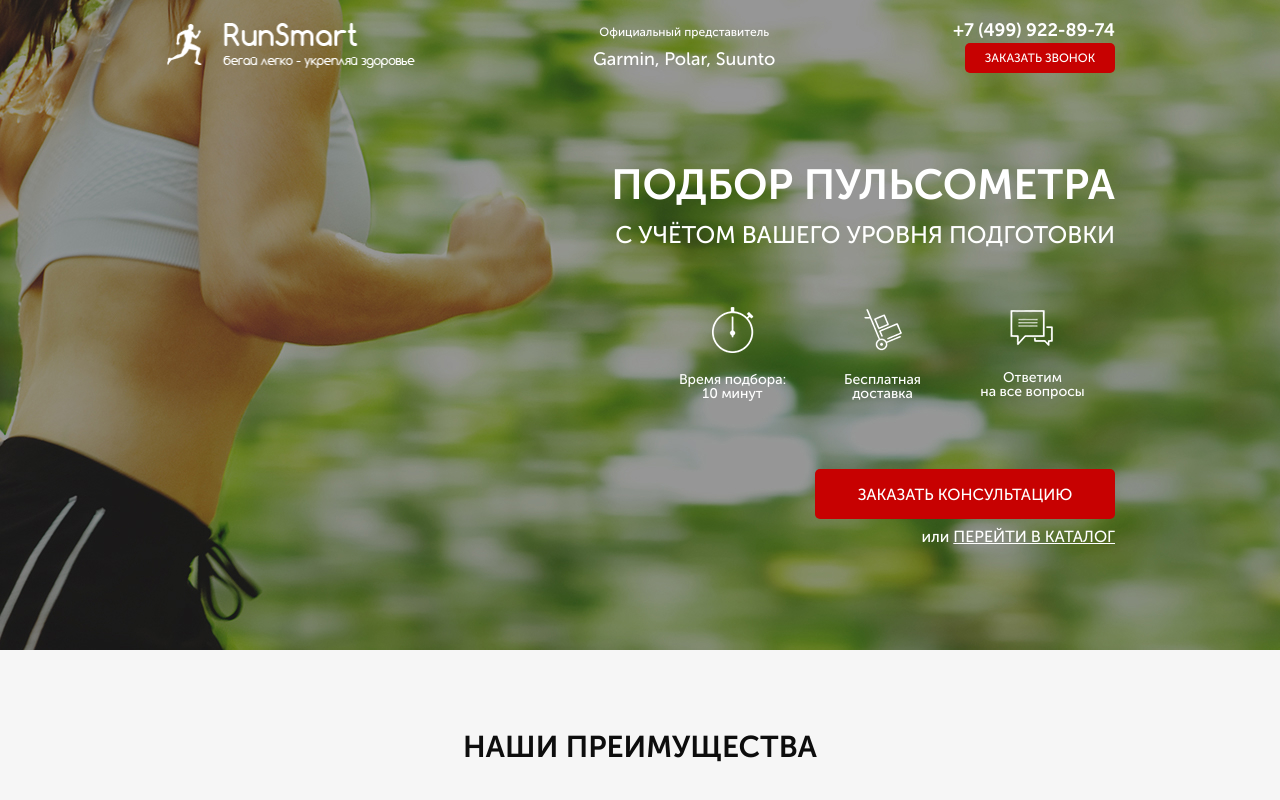
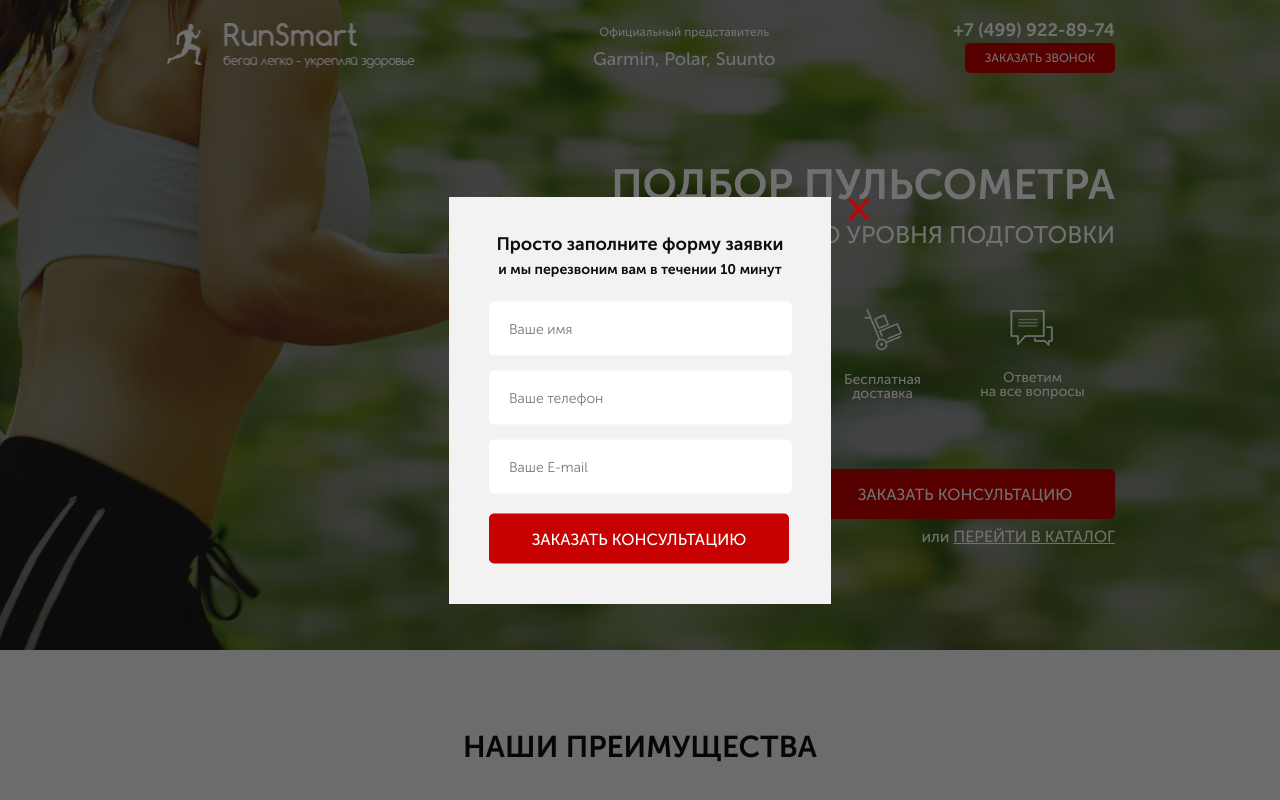
Before and after one commit to mogitrash/pulse, a plain HTML site: page index.html in a window 1280 px wide. Both pictures are taken after a click on the button "ЗАКАЗАТЬ ЗВОНОК". Shown: the top 800 px of the page. Drawn offline with nearby package versions, Linux system fonts and the light colour scheme; a web font is replaced by a local one.

Commit message:
modal windows added

```diff
--- a/index.html
+++ b/index.html
@@ -20,7 +20,7 @@
                 </div>
                 <div class="header__contacts">
                     <a href="tel:+74999228974" class="header__tel">+7 (499) 922-89-74</a>
-                    <button class="button">заказать звонок</button>
+                    <button data-modal = "consultation" class="button">заказать звонок</button>
                 </div>
             </header>
 
@@ -41,7 +41,7 @@
                         <div class="promo__text">Ответим <br> на все вопросы</div>
                     </div>
                 </div>
-                <button class="button button_main">заказать консультацию</button>
+                <button data-modal = "consultation" class="button button_main">заказать консультацию</button>
                 <div class="promo__link">или <a href="#">перейти в каталог</a></div>
             </div>
         </div>
@@ -136,7 +136,35 @@
                     <div class="catalog-item__wrapper">
                         <div class="catalog-item__content catalog-item__content_active">
                             <img src="img/photos/pulse_card.jpg" alt="" class="catalog-item__img">
-                            <div class="catalog-item__subtitle">Пульсометр Polar FT1</div>
+                            <div class="catalog-item__subtitle">Пульсометр Suunto M2</div>
+                            <div class="catalog-item__descr">Для первых шагов в тренировках, основанных на сердечном ритме</div>
+                            <a href="#" class="catalog-item__link">ПОДРОБНЕЕ</a>
+                        </div>
+                        <ul class="catalog-item__list">
+                            <li>Вы услышите звуковое оповещение о нужном пульсе во время тренировки;</li>
+                            <li>Вы увидите информативный графический индикатор целевых тренировочных зон пульса;</li>
+                            <li>Также Вы увидите информацию о расходе калорий за тренировку;</li>
+                            <li>Вы сможете посмотреть данные по 10 тренировкам.</li>
+                            <a href="" class="catalog-item__back">НАЗАД</a>
+                        </ul>
+                    </div>
+
+                    <hr>
+
+                    <div class="catalog-item__footer">
+                        <div class="catalog-item__prices">
+                            <div class="catalog-item__old-price">4 750 руб.</div>
+                            <div class="catalog-item__new-price">4 500 руб.</div>
+                        </div>
+                        <button class="button button_item">КУПИТЬ</button>
+                    </div>
+
+                </div>
+                <div class="catalog-item">
+                    <div class="catalog-item__wrapper">
+                        <div class="catalog-item__content catalog-item__content_active">
+                            <img src="img/photos/pulse_card.jpg" alt="" class="catalog-item__img">
+                            <div class="catalog-item__subtitle">Пульсометр Polar FT4</div>
                             <div class="catalog-item__descr">Для первых шагов в тренировках, основанных на сердечном ритме</div>
                             <a href="#" class="catalog-item__link">ПОДРОБНЕЕ</a>
                         </div>
@@ -192,7 +220,7 @@
                     <div class="catalog-item__wrapper">
                         <div class="catalog-item__content catalog-item__content_active">
                             <img src="img/photos/pulse_card.jpg" alt="" class="catalog-item__img">
-                            <div class="catalog-item__subtitle">Пульсометр Polar FT1</div>
+                            <div class="catalog-item__subtitle">Пульсометр Suunto M2</div>
                             <div class="catalog-item__descr">Для первых шагов в тренировках, основанных на сердечном ритме</div>
                             <a href="#" class="catalog-item__link">ПОДРОБНЕЕ</a>
                         </div>
@@ -220,35 +248,7 @@
                     <div class="catalog-item__wrapper">
                         <div class="catalog-item__content catalog-item__content_active">
                             <img src="img/photos/pulse_card.jpg" alt="" class="catalog-item__img">
-                            <div class="catalog-item__subtitle">Пульсометр Polar FT1</div>
-                            <div class="catalog-item__descr">Для первых шагов в тренировках, основанных на сердечном ритме</div>
-                            <a href="#" class="catalog-item__link">ПОДРОБНЕЕ</a>
-                        </div>
-                        <ul class="catalog-item__list">
-                            <li>Вы услышите звуковое оповещение о нужном пульсе во время тренировки;</li>
-                            <li>Вы увидите информативный графический индикатор целевых тренировочных зон пульса;</li>
-                            <li>Также Вы увидите информацию о расходе калорий за тренировку;</li>
-                            <li>Вы сможете посмотреть данные по 10 тренировкам.</li>
-                            <a href="" class="catalog-item__back">НАЗАД</a>
-                        </ul>
-                    </div>
-
-                    <hr>
-
-                    <div class="catalog-item__footer">
-                        <div class="catalog-item__prices">
-                            <div class="catalog-item__old-price">4 750 руб.</div>
-                            <div class="catalog-item__new-price">4 500 руб.</div>
-                        </div>
-                        <button class="button button_item">КУПИТЬ</button>
-                    </div>
-
-                </div>
-                <div class="catalog-item">
-                    <div class="catalog-item__wrapper">
-                        <div class="catalog-item__content catalog-item__content_active">
-                            <img src="img/photos/pulse_card.jpg" alt="" class="catalog-item__img">
-                            <div class="catalog-item__subtitle">Пульсометр Polar FT1</div>
+                            <div class="catalog-item__subtitle">Пульсометр Polar FT4</div>
                             <div class="catalog-item__descr">Для первых шагов в тренировках, основанных на сердечном ритме</div>
                             <a href="#" class="catalog-item__link">ПОДРОБНЕЕ</a>
                         </div>
@@ -449,6 +449,40 @@
         </div>
     </footer>
 
+    <div class="overlay">
+        <div class="modal" id="consultation">
+            <div class="modal__close">&times;</div>
+            <div class="modal__subtitle">Просто заполните форму заявки</div>
+            <div class="modal__descr">и мы перезвоним вам в течении 10 минут</div>
+            <form class="feed-form feed-form_mt25" action="#">
+                <input name="name" placeholder="Ваше имя" type="text">
+                <input name="phone" required placeholder="Ваше телефон" type="tel">
+                <input name="email" required placeholder="Ваше E-mail" type="email">
+
+                <button class="button button_submit">заказать кОНСУЛЬТАЦИЮ</button>
+            </form>
+        </div>
+
+        <div class="modal" id="order">
+            <div class="modal__close">&times;</div>
+            <div class="modal__subtitle">Ваш заказ:</div>
+            <div class="modal__descr"></div>
+            <form class="feed-form feed-form_mt25" action="#">
+                <input name="name" placeholder="Ваше имя" type="text">
+                <input name="phone" required placeholder="Ваше телефон" type="tel">
+                <input name="email" required placeholder="Ваше E-mail" type="email">
+
+                <button data-modal = 'buy' class="button button_submit">КУПИТЬ</button>
+            </form>
+        </div>
+
+        <div class="modal modal_mini" id="thanks">
+            <div class="modal__close">&times;</div>
+            <div class="modal__subtitle">Спасибо за вашу заявку!</div>
+            <div class="modal__descr">Наш менеджер свяжется с вами  в ближайшее время!</div>
+        </div>
+    </div>
+
     <script type="text/javascript" src="//code.jquery.com/jquery-1.11.0.min.js"></script>
     <script type="text/javascript" src="//code.jquery.com/jquery-migrate-1.2.1.min.js"></script>
     <script src="js/slick.min.js"></script>
--- a/js/script.js
+++ b/js/script.js
@@ -30,4 +30,28 @@ $(document).ready(function(){
 
     toggleSlide('a.catalog-item__link');
     toggleSlide('a.catalog-item__back');
+
+    $('[data-modal = consultation]').on('click',function(){
+        $('.overlay, #consultation').fadeIn();
+    });
+
+    $('.button_item').on('click',function(){
+        $('.overlay, #order').fadeIn();
+    });
+
+    // $('[data-modal = buy]').on('click',function(){
+    //     $('#order').fadeOut();
+    //     $('#thanks').fadeIn();
+    // });
+
+    $('.modal__close').on('click',function(){
+        $('.overlay, #consultation, #order, #thanks').fadeOut();
+    });
+
+    $('.button_item').each(function(i) {
+        $(this).on('click', function(){
+            $('#order .modal__descr').text($('.catalog-item__subtitle').eq(i).text())
+        });
+    });
+
   });
--- a/sass/blocks/_forms.scss
+++ b/sass/blocks/_forms.scss
@@ -17,5 +17,7 @@
     input:last-of-type {
         margin-bottom: 20px;
     }
-
 }
+.feed-form_mt25 {
+    margin-top: 25px;
+}
--- /dev/null
+++ b/sass/blocks/_modal.scss
@@ -0,0 +1,49 @@
+.overlay {
+    display: none;
+    position: fixed;
+    width: 100%;
+    height: 100%;
+    background-color: rgba($color: #000000, $alpha: 0.56);
+    top: 0;
+}
+.modal {
+    position: absolute;
+    top: 50%;
+    left: 50%;
+    transform: translate(-50%,-50%);
+    background-color: #F2F2F2;
+    width: 382px;
+    min-height: 402px;
+    padding: 38px 40px 40px 40px;
+
+    text-align: center;
+    .modal__subtitle {
+        color: #0D0D0D;
+        font-size: 18px;
+        font-weight: 700;
+    }
+    .modal__descr {
+        color: #0D0D0D;
+        font-size: 14px;
+        font-weight: 700;
+        margin-top: 10px;
+    }
+    .modal__close {
+        position: absolute;
+        top: 0;
+        right: -40px;
+        font-size: 41px;
+        line-height: 21px;
+        color: $main-color;
+        cursor: pointer;
+    }
+}
+
+.modal_mini {
+    min-height: 143px;
+    line-height: 22px;
+}
+
+#consultation, #order, #thanks {
+    display: none;
+}
--- a/sass/style.scss
+++ b/sass/style.scss
@@ -20,5 +20,6 @@
 @import "blocks/catalog-item.scss";
 @import "blocks/feedback.scss";
 @import "blocks/footer.scss";
+@import "blocks/modal.scss";
 
 @import 'base/media.scss';
```
Also changed, not shown: css/style.min.css.
